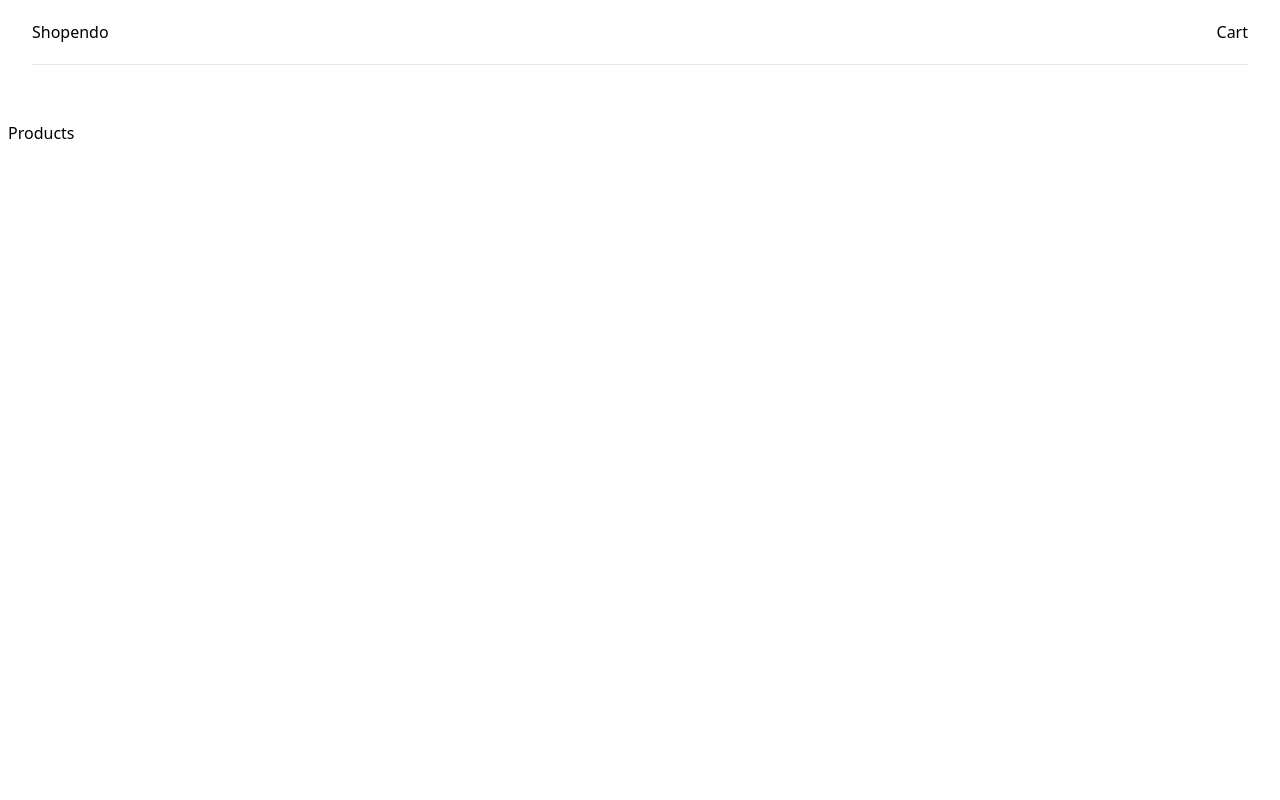
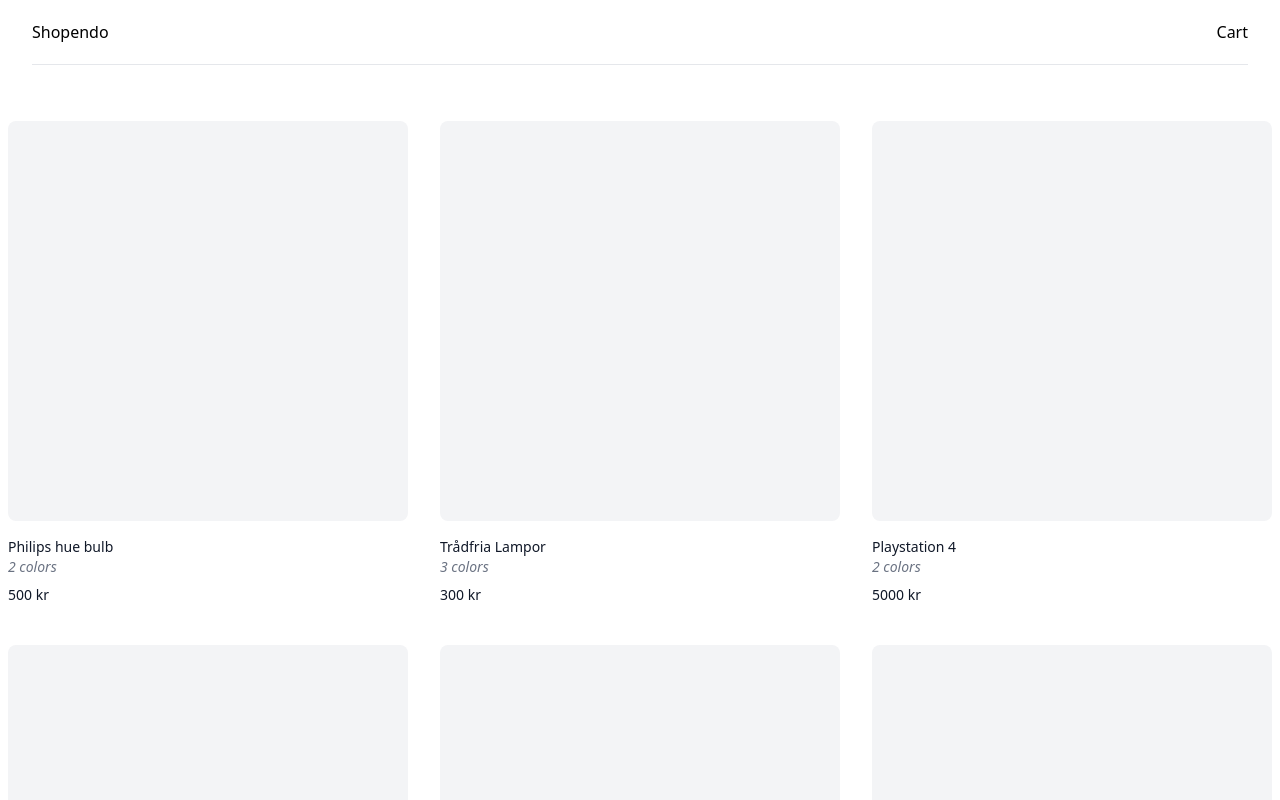
Before and after one commit to kartickkapil/shopendo, a React (Vite) app: page / in a window 1280 px wide. Shown: the top 800 px of the page. Built offline with nearby package versions, Linux system fonts and the light colour scheme.

Commit message:
feat(products): adds product list page
- Reusable ProductCard component

```diff
--- /dev/null
+++ b/src/features/product/product-card.tsx
@@ -0,0 +1,54 @@
+import { FC, ReactNode } from "react";
+import { Link } from "react-router-dom";
+
+type CardVariant = "grid" | "list";
+type ImageVariant = "small" | "large";
+
+interface ProductCardProps {
+  variant?: CardVariant;
+  href: string;
+  children: ReactNode;
+  className?: string;
+}
+
+const ProductCard: FC<ProductCardProps> & {
+  Image: FC<{ variant?: ImageVariant; className?: string }>;
+  Title: FC<{ children: ReactNode; className?: string }>;
+  Description: FC<{ children: ReactNode; className?: string }>;
+  Price: FC<{ children: ReactNode; className?: string }>;
+} = ({ variant = "grid", href, children, className = "" }) => {
+  if (variant === "list") {
+    return <li className={`flex items-center py-6}>{children ${className}`}></li>;
+  }
+
+  return (
+    <Link to={href} className={`group text-sm block ${className}`}>
+      {children}
+    </Link>
+  );
+};
+
+ProductCard.Image = ({ variant = "large", className = "" }) => {
+  return variant === "small" ? (
+    <div className={`size-16 flex-none rounded-md border border-gray-200 ${className}`} aria-hidden="true"></div>
+  ) : (
+    <div
+      className={`aspect-square w-full rounded-lg bg-gray-100 object-cover group-hover:opacity-75 ${className}`}
+      aria-hidden="true"
+    ></div>
+  );
+};
+
+ProductCard.Title = ({ children, className = "" }) => {
+  return <h3 className={`font-medium text-gray-900 ${className}`}>{children}</h3>;
+};
+
+ProductCard.Description = ({ children, className = "" }) => {
+  return <p className={`italic text-gray-500 ${className}`}>{children}</p>;
+};
+
+ProductCard.Price = ({ children, className = "" }) => {
+  return <p className={`font-medium text-gray-900 ${className}`}>{children}</p>;
+};
+
+export default ProductCard;
--- a/src/main.tsx
+++ b/src/main.tsx
@@ -3,6 +3,7 @@ import { createRoot } from "react-dom/client";
 import "./index.css";
 import { createBrowserRouter, Link, RouterProvider } from "react-router-dom";
 import PageContainer from "./features/layout/page-container";
+import Products from "./pages/products";
 
 const routes = createBrowserRouter([
   {
@@ -19,7 +20,7 @@ const routes = createBrowserRouter([
     children: [
       {
         path: "/",
-        element: <div>Products</div>,
+        element: <Products />,
       },
       {
         path: "products/:productId/:productName",
--- /dev/null
+++ b/src/pages/products.tsx
@@ -0,0 +1,24 @@
+import ProductCard from "../features/product/product-card";
+import inventoryData from "../assets/inventory.json";
+import { IProduct } from "../typings/inventory.types";
+
+const Products = () => {
+  const products: IProduct[] = inventoryData.items;
+
+  return (
+    <div className="grid grid-cols-1 gap-x-6 gap-y-10 sm:grid-cols-2 lg:grid-cols-3 lg:gap-x-8">
+      {products.map((product) => (
+        <ProductCard key={product.id} variant="grid" href={`/products/${product.id}/${product.name}`}>
+          <ProductCard.Image />
+          <ProductCard.Title className="mt-4">{product.name}</ProductCard.Title>
+          <ProductCard.Description>
+            {product.options.length > 1 ? `${product.options.length} colors` : product.options[0].color}
+          </ProductCard.Description>
+          <ProductCard.Price className="mt-2">{product.price} kr</ProductCard.Price>
+        </ProductCard>
+      ))}
+    </div>
+  );
+};
+
+export default Products;
```
